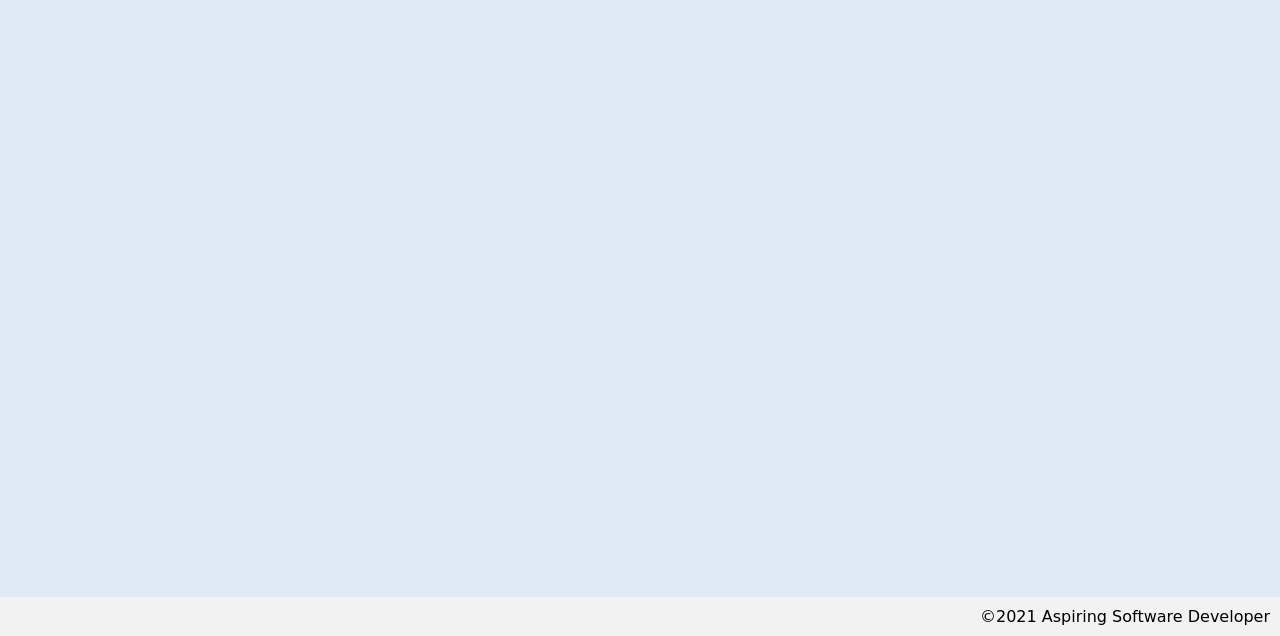
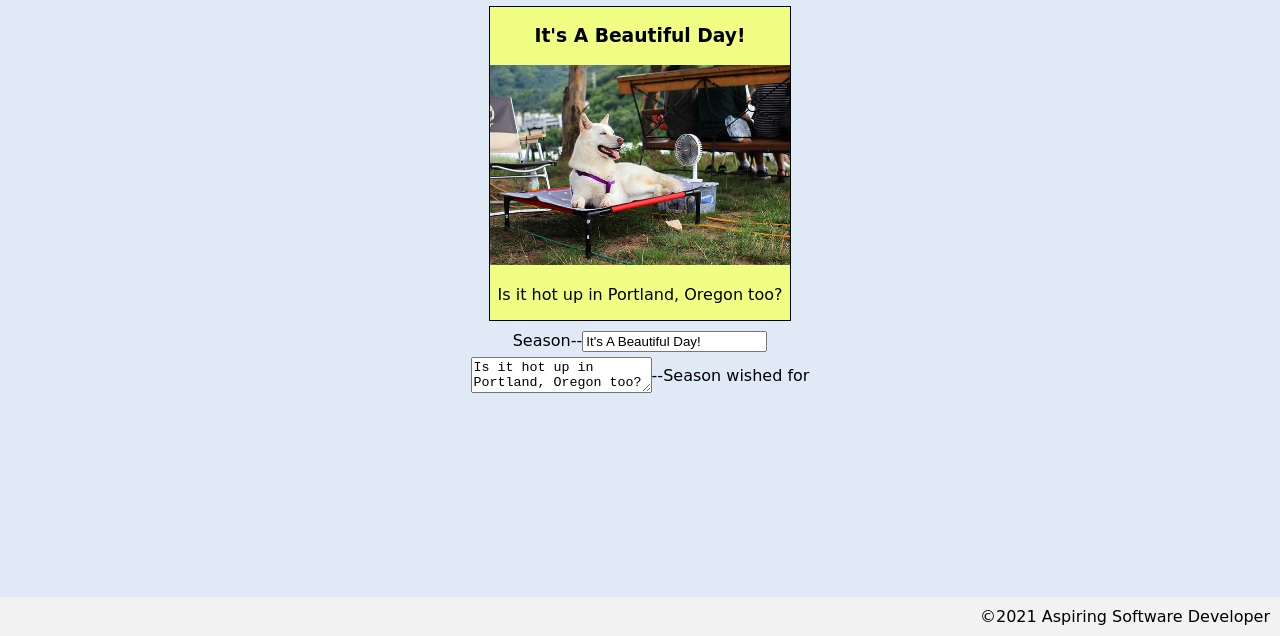
Before and after one commit to Zachary-Piontek/greeting-card, a plain HTML site: page index.html in a window 1280 px wide. Shown: the part 164-800 px from the top of the page. Drawn offline with Linux system fonts and the light colour scheme; a web font is replaced by a local one.

Commit message:
tested input card design and added html/css

```diff
--- a/app.js
+++ b/app.js
@@ -2,5 +2,13 @@
 
 // set event listeners
     // get info from user input
+
+const seasonInput = document.getElementById('season-input');
+const dayInput = document.getElementById('day-input');
+seasonInput.addEventListener('input', () => {
+    dayInput.textContent = seasonInput.value;
+});
+
+
     // use user input to update state
     // update DOM to reflect the new state
--- a/index.html
+++ b/index.html
@@ -17,9 +17,23 @@
 
     <main>
         <h1>Seasons Greeting Card</h1>
-            <section>
-
-            </section>
+            <div id="greeting-container">
+                <section id="greeting-card-image">
+                    <h3 id="day-input">It's A Beautiful Day!</h3>
+                    <img id="type-season" src="assets/puppy-hot-weather.jpeg">
+                    <p id="greeting-display">Is it hot up in Portland, Oregon too?</p>
+                </section>
+            </div>
+            <div id="inputs">
+                <section class="left-inputs">
+                    <label for="season-input">Season--</label>
+                    <input id="season-input" value="It's A Beautiful Day!">
+                </section>
+                <section class="right-inputs">
+                    <label for="season-wish-textarea" id="seasonWish">--Season wished for</label>
+                    <textarea id="season-wish-textarea">Is it hot up in Portland, Oregon too?</textarea>
+                </section>
+            </div>
     </main>
 
     <footer>&copy;2021 Aspiring Software Developer</footer>
--- a/styles.css
+++ b/styles.css
@@ -28,3 +28,61 @@ footer {
     justify-content: flex-end;
     background-color: var(--footer-background);
 }
+
+h1 {
+    text-align: center;
+}
+
+#day-input {
+    display: flex;
+    align-items: center;
+    flex-direction: column;
+}
+
+#greeting-container {
+    display: flex;
+    flex-direction: column;
+    align-items: center;
+}
+
+#type-season {
+    width: 300px;
+    height: 200px;
+}
+
+#greeting-display {
+    display: flex;
+    flex-direction: column;
+    align-items: center;
+}
+
+#inputs {
+    display: flex;
+    flex-direction: column;
+    align-items: center;
+    padding-top: 5px;
+    margin-left: 15%;
+    margin-right: 15%;
+}
+
+.right-inputs {
+    display: flex;
+    flex-direction: row-reverse;
+    padding-top: 5px;
+}
+
+.left-inputs {
+    display: flex;
+    flex-direction: row;
+    padding-top: 5px;
+}
+
+#seasonWish {
+    display: flex;
+    align-items: center;
+}
+
+#greeting-card-image {
+    border: 1px solid black;
+    background-color: rgb(240, 255, 131);
+}
```
Also changed, not shown: assets/puppy-hot-weather.jpeg (added).
